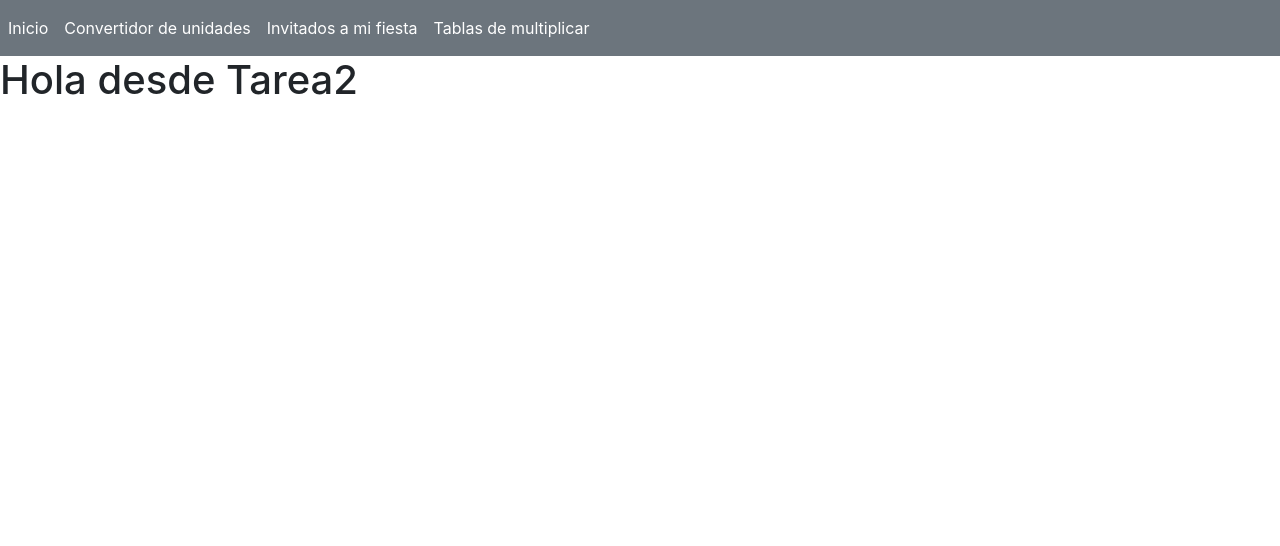
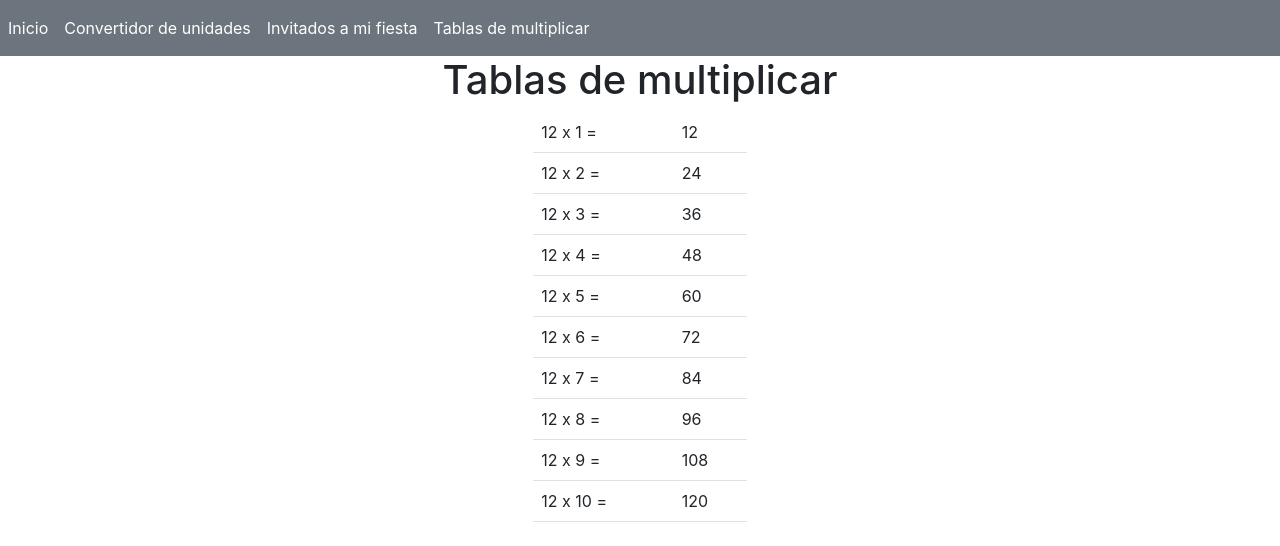
Before and after one commit to djcrespo/tareas-react, a React (Create React App) app: page /tarea2 in a window 1280 px wide. Shown: the top 546 px of the page. Built offline with nearby package versions, Linux system fonts and the light colour scheme.

Commit message:
updateTarea2

```diff
--- /dev/null
+++ b/src/components/TablaMultiplicar.js
@@ -0,0 +1,29 @@
+import { React, Component } from "react";
+
+class TablaMultiplicar extends Component {
+    render() {
+
+        let number = [];
+
+        for(let i=0; i<10; i++) {
+            number.push(this.props.numero * (i+1))
+        }
+
+        return (
+            <>
+                <table className="table">
+                    <thead>
+                        {number.map((x, i) =>
+                        <tr>
+                            <td>{this.props.numero} x {i+1} =</td>
+                            <td>{x}</td>
+                        </tr>
+                        )}
+                    </thead>
+                </table>
+            </>
+        )
+    }
+}
+
+export default TablaMultiplicar
--- a/src/pages/Tarea2.js
+++ b/src/pages/Tarea2.js
@@ -1,7 +1,19 @@
+import TablaMultiplicar from "../components/TablaMultiplicar"
+
 const Tarea2 = () => {
+
+    const number = 12;
+
     return (
         <>
-            <h1>Hola desde Tarea2</h1>
+            <div className="text-center">
+                <h1>Tablas de multiplicar</h1>
+            </div>
+            <div className="d-flex justify-content-center">
+                <div className="col-2 align-self-center">
+                    <TablaMultiplicar numero={number} ></TablaMultiplicar>
+                </div>
+            </div>
         </>
     )
 }
--- a/src/pages/Tarea3.js
+++ b/src/pages/Tarea3.js
@@ -1,7 +1,7 @@
 const Tarea3 = () => {
     return (
         <>
-            <h1>Hola desde Tarea3</h1>
+
         </>
     )
 }
```
Also changed, not shown: src/pages/Tarea1.js (line endings or trailing spaces).
